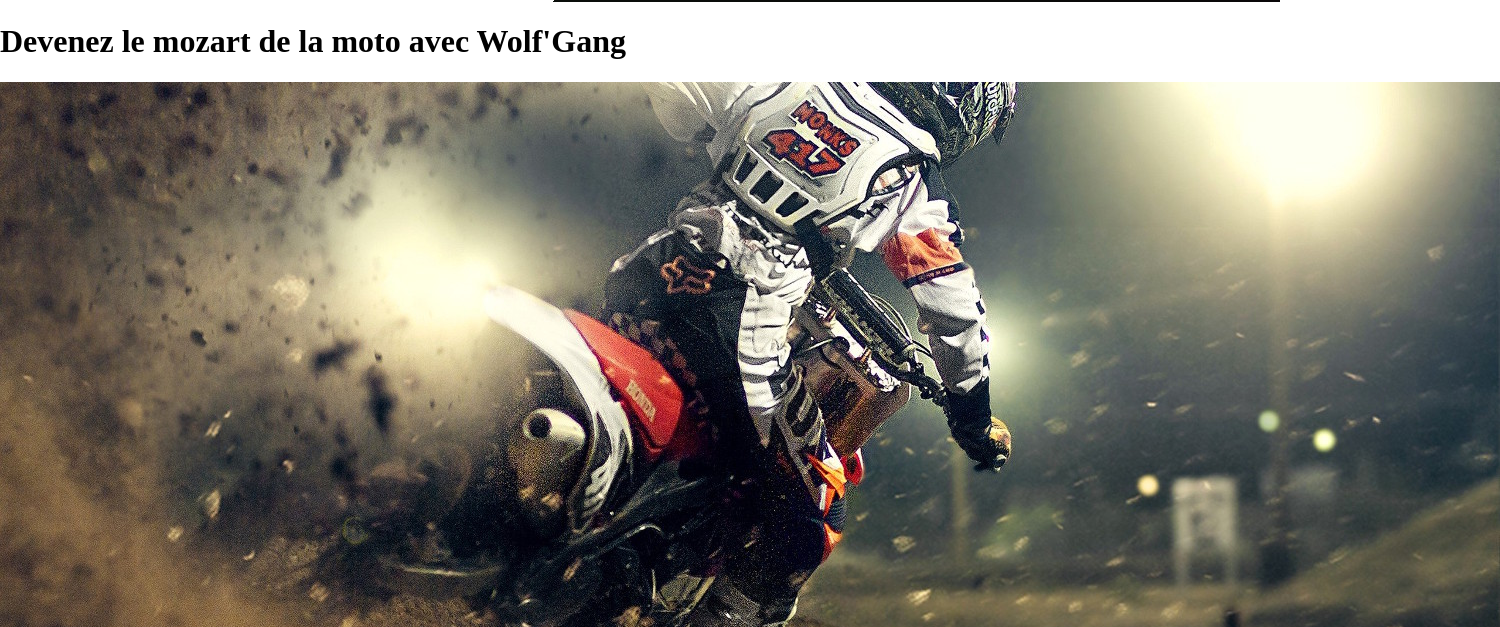
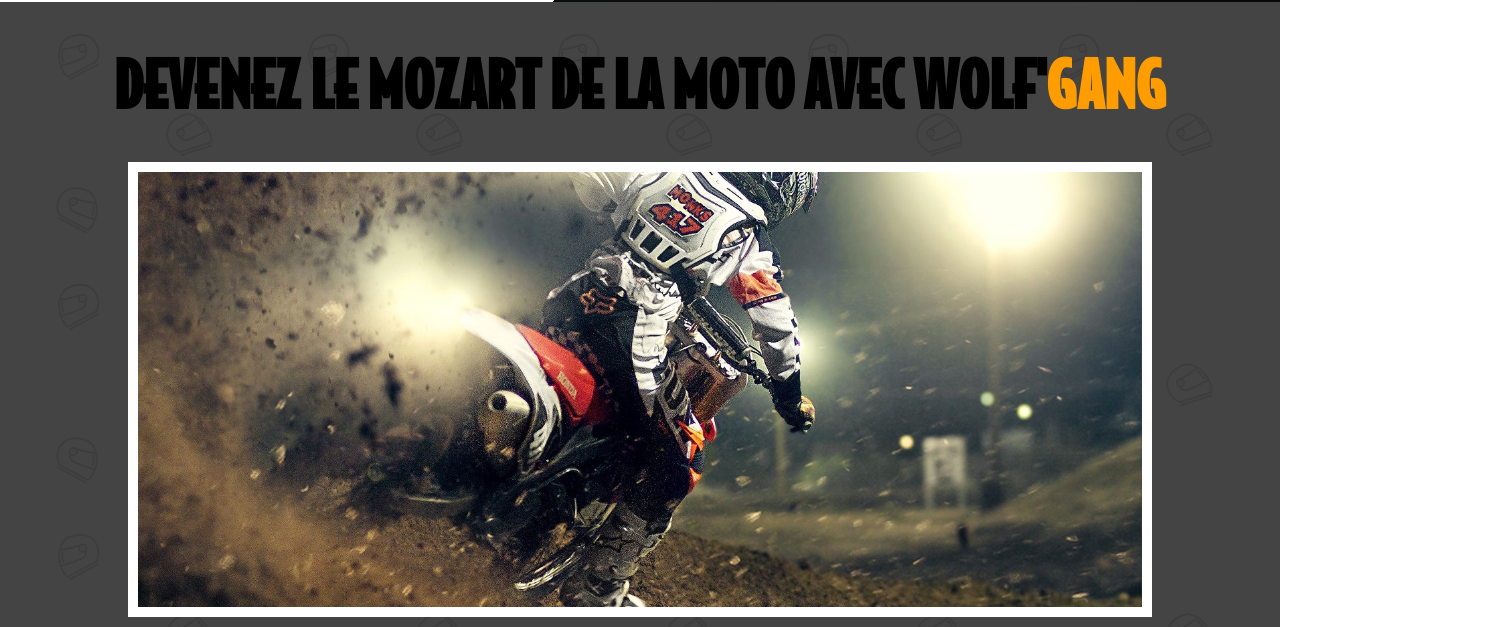
Before and after one commit to Moandh81/project_wolfgang, a plain HTML site: page index.html in a window 1280 px wide. Shown: the part 173-800 px from the top of the page, 1500 px wide, since content can reach past the window. Drawn offline with nearby package versions, Linux system fonts and the light colour scheme.

Commit message:
début style sectin slider

```diff
--- a/style.css
+++ b/style.css
@@ -13,6 +13,7 @@
 	src:url(fonts/BodegaSans_Black.ttf);
 }
 
+/* ========================================= Début Header====================================================== */
 
 header {
 	height:175px;
@@ -52,3 +53,49 @@
 	font-size: 2.5rem;
 	color:white;
 }
+
+
+/* ========================================= Fin  Header====================================================== */
+
+
+/* =================================================style général main *===================================*/
+
+main {
+	background-image: url(img/bg_body.svg);
+	background-color: #444444;
+}
+
+
+/* ================================================= Fin style général main *===================================/
+
+
+
+/* =========================================  Début Section  Slide====================================================== */
+
+
+.slide {
+	padding-top: 1px;
+	/* annulation de la fustion des marges */
+}
+
+.slide h1 {
+
+	font-family: "Bodega Sans";
+	font-size: 4rem;
+	text-transform: uppercase;
+	text-align: center;
+
+}
+
+.slide h1 span {
+	color: #ff9d00;
+}
+
+.slide img {
+	width:80%;
+	display:block;
+	margin: 0 auto;
+	border:solid 10px white;
+}
+
+/* =========================================  Fin Section  Slide====================================================== */
```
